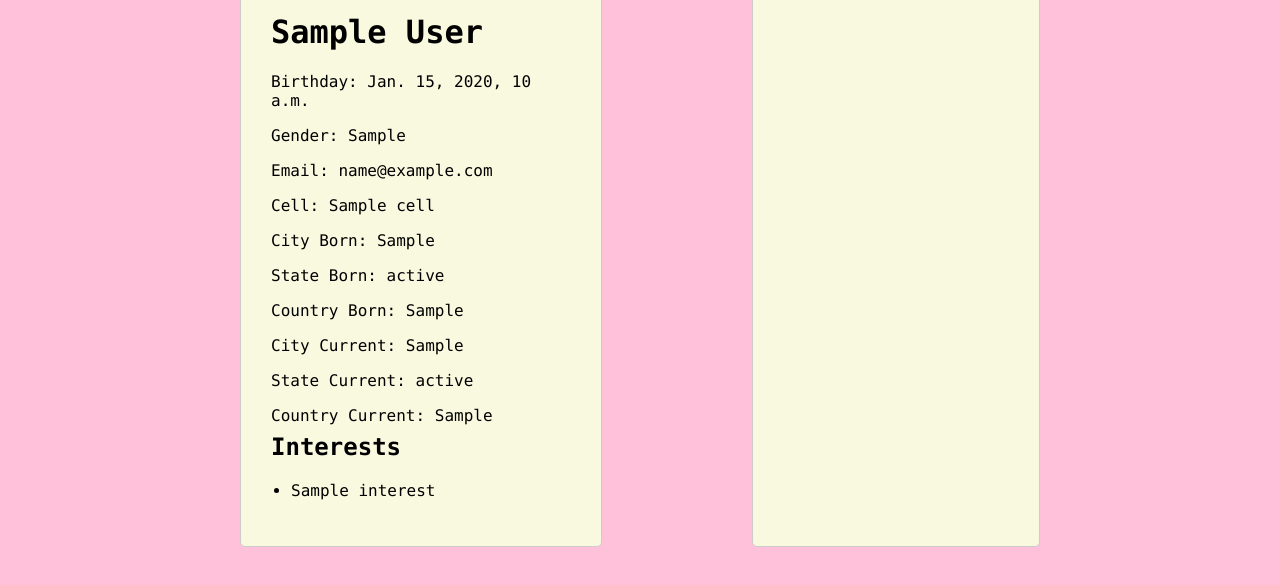
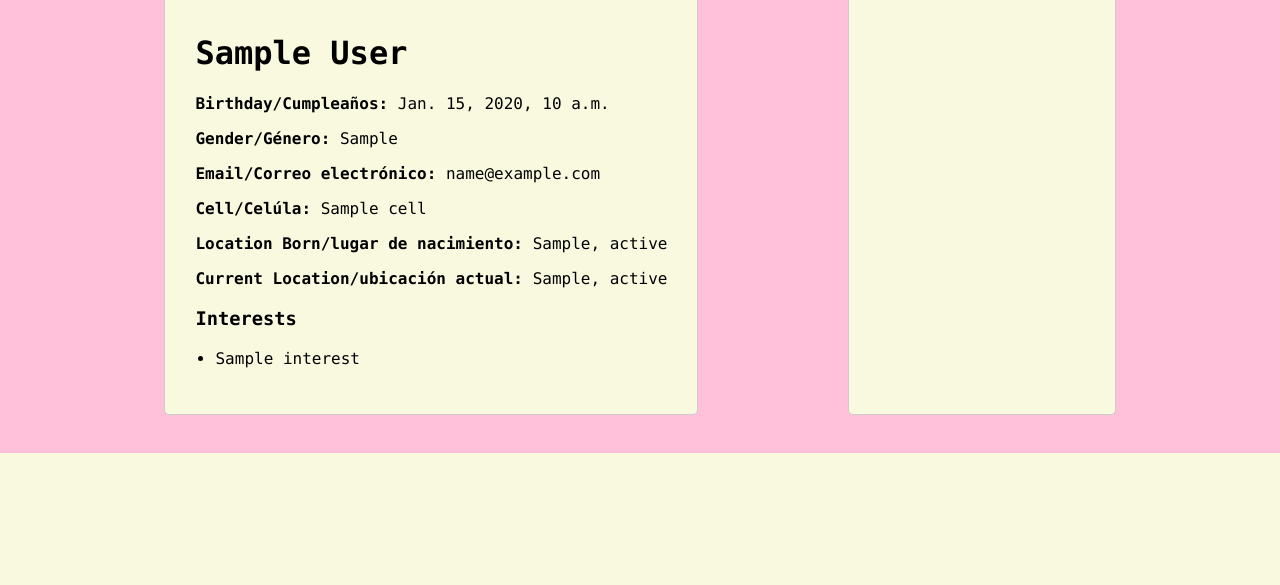
Before and after one commit to gomezc08/Family-Tree, a Django app: template bio/templates/bio/member_info.html in a window 1280 px wide. Shown: the part 370-955 px from the top of the page. After the commit the page ends 823 px from the top, so only its background shows below. Run offline with Django 3.2, Linux system fonts and the light colour scheme; the template is opened without the code that fills it: most values are stand-ins (such as "Sample title", 1, 10 or a date in 2020).

Commit message:
fixing layout

```diff
--- a/bio/templates/bio/member_info.html
+++ b/bio/templates/bio/member_info.html
@@ -13,10 +13,10 @@
 
         .content {
             display: grid;
-            grid-template-columns: 1fr 1fr; /* Two columns, each taking 50% width */
+            grid-template-columns: 2fr 1fr; /* Two columns, each taking 50% width */
             gap: 150px; /* Increase the gap between left and right content */
-            max-width: 800px; /* Adjust max-width as needed */
-            margin: 30px; /* Add margin around the content */
+            max-width: 1200px; /* Adjust max-width as needed */
+            margin: 30px auto; /* Add margin around the content */
         }
 
         .left-content {
@@ -41,17 +41,28 @@
             margin-bottom: 10px; /* Margin below the profile picture */
         }
 
-        h1, h2 {
-            margin-top: 0; /* Remove default margin for headings */
+        h1 {
+            margin-botton: 50px;
+            transition: transform .5s;
+        }
+
+        h3 {
+            margin-top: 20px;
+            margin-bottom: 20px;
+            transition: transform .5s;
         }
 
         p {
-            margin-bottom: 8px; /* Space between paragraphs */
+            margin-bottom: 8px;
             transition: transform .5s;
         }
 
-        p:hover {
-            transform: scale(1.3);
+        li {
+            transition: transform .5s;
+        }
+
+        p:hover, h1:hover, h3:hover, li:hover {
+            transform: scale(1.1);
         }
 
         ul {
@@ -67,18 +78,37 @@
             <!-- Member Information -->
             <img class="profile-pic" src="{% static 'pic_location/' %}{{ person.LastName}}{{ person.FirstName}}.png" alt="{% static 'pic_location/DefaultPic.png' %}">
             <h1>{{ person.FirstName }} {{ person.LastName }}</h1>
-            <p>Birthday: {{ person.birthday }}</p>
-            <p>Gender: {{ person.get_gender_display }}</p>
-            <p>Email: {{ person.email }}</p>
-            <p>Cell: {{ person.cell }}</p>
-            <p>City Born: {{ person.CityBorn }}</p>
-            <p>State Born: {{ person.StateBorn }}</p>
-            <p>Country Born: {{ person.CountryBorn }}</p>
-            <p>City Current: {{ person.CityCurrent }}</p>
-            <p>State Current: {{ person.StateCurrent }}</p>
-            <p>Country Current: {{ person.CountryCurrent }}</p>
+            <p><b>Birthday/Cumpleaños:</b> {{ person.birthday }}</p>
+            {% if person.get_gender_display %}
+                <p><b>Gender/Género:</b> {{ person.get_gender_display }}</p>
+            {% endif %}
 
-            <h2>Interests</h2>
+            {% if person.email %}
+                <p><b>Email/Correo electrónico:</b> {{ person.email }}</p>
+            {% endif %}
+
+            {% if person.cell %}
+                <p><b>Cell/Celúla:</b> {{ person.cell }}</p>
+            {% endif %}
+
+            {% if person.CityBorn and person.StateBorn %}
+                <p><b>Location Born/lugar de nacimiento:</b> {{ person.CityBorn }}, {{ person.StateBorn }}</p>
+            {% elif person.CityBorn %}
+                <p><b>City Born/ciudad nacida:</b> {{ person.CityBorn }}</p>
+            {% elif person.StateBorn %}
+                <p><b>State Born/estado nacido:</b> {{ person.StateBorn }}</p>
+            {% endif %}
+
+            {% if person.CityCurrent and person.StateCurrent %}
+                <p><b>Current Location/ubicación actual:</b> {{ person.CityCurrent }}, {{ person.StateCurrent }}</p>
+            {% elif person.CityCurrent %}
+                <p><b>Current City/Ciudad Actual:</b> {{ person.CityCurrent }}</p>
+            {% elif person.StateCurrent %}
+                <p><b>Current State/estado actual:</b> {{ person.StateCurrent }}</p>
+            {% endif %}
+
+
+            <h3>Interests</h3>
             <ul>
                 {% for i in interests %}
                     <li>{{ i.interest }}</li>
@@ -87,7 +117,7 @@
         </div>
 
         <div class="right-content">
-            <h2>Interests</h2>
+            <h2>Relationships</h2>
         </div>
     </div>
 </body>
--- a/homescreen/templates/homescreen/index.html
+++ b/homescreen/templates/homescreen/index.html
@@ -20,11 +20,11 @@
         }
 
         p:hover {
-            transform: scale(1.3);
+            transform: scale(1.1);
         }
 
         img:hover {
-            transform: scale(2);
+            transform: scale(1.5);
         }
 
         .header {
```
